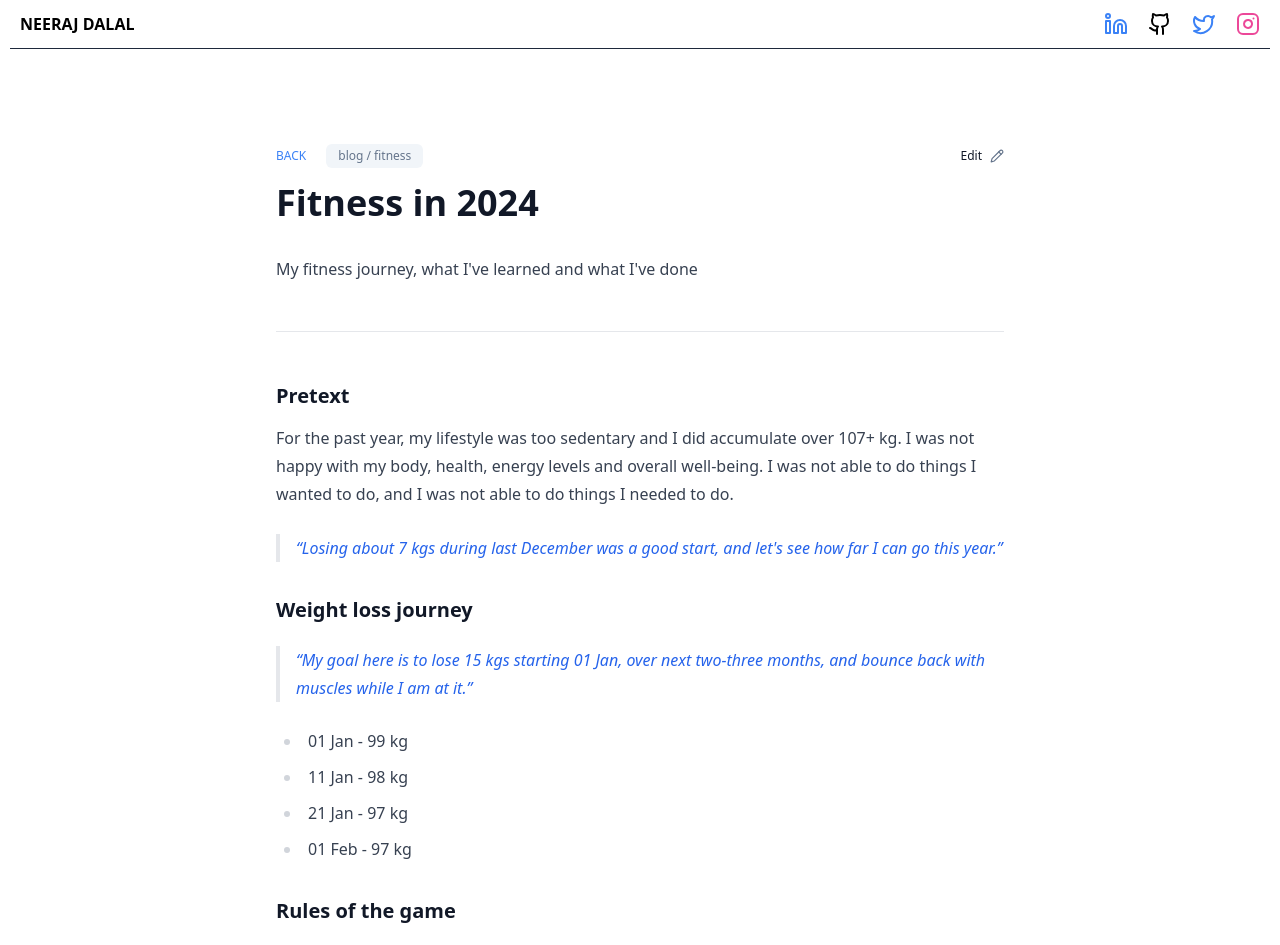
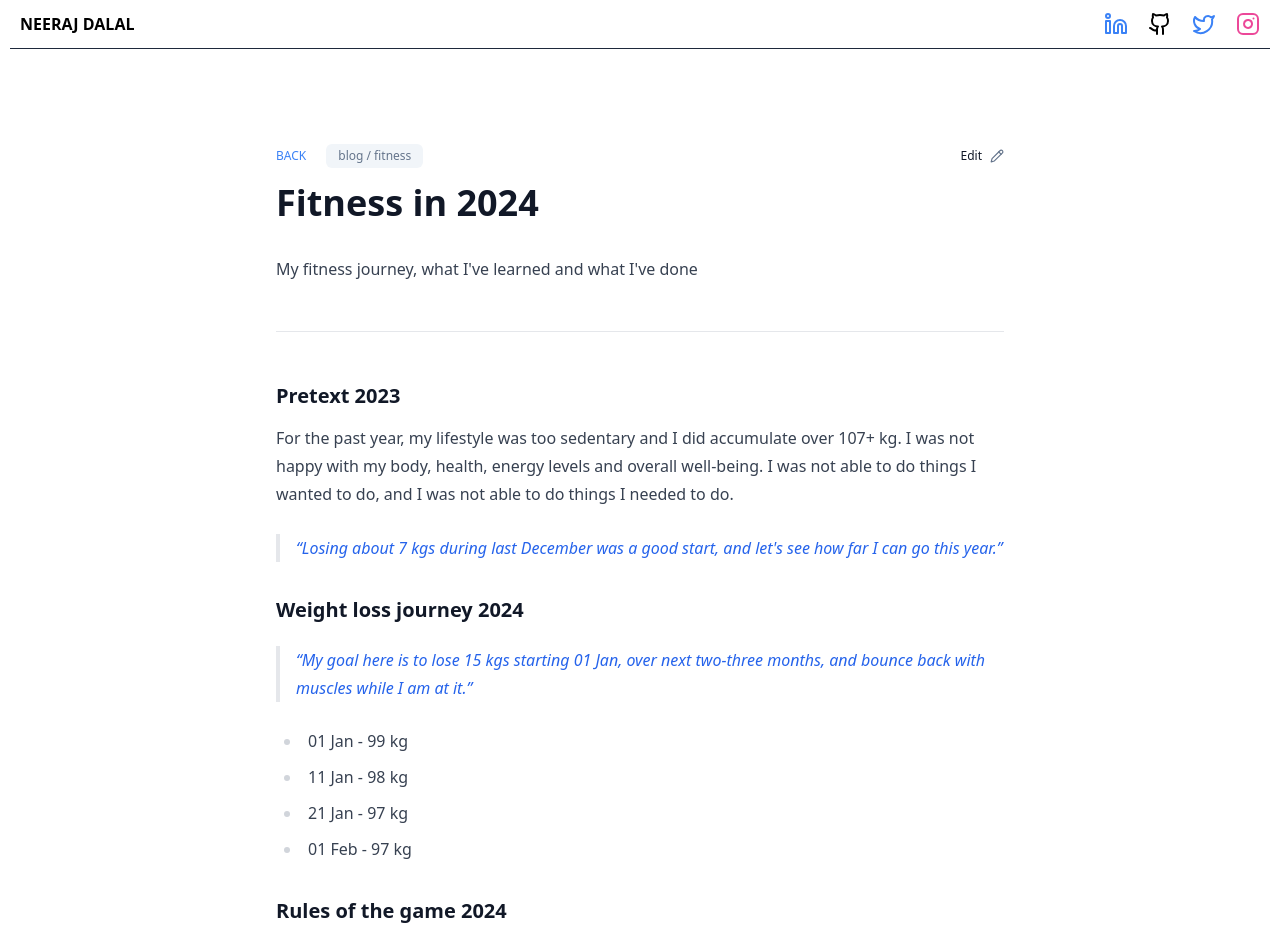
Before and after one commit to nrjdalal/v0.nrjdalal.com, a Next.js app: page /blog/fitness in a window 1280 px wide. Shown: the top 945 px of the page. Built offline with nearby package versions, Linux system fonts and the light colour scheme; no server answers.

Commit message:
Update page.mdx

```diff
--- a/src/app/(mdx)/blog/fitness/page.mdx
+++ b/src/app/(mdx)/blog/fitness/page.mdx
@@ -10,13 +10,13 @@ export const metadata = {
 
 ---
 
-### Pretext
+### Pretext 2023
 
 For the past year, my lifestyle was too sedentary and I did accumulate over 107+ kg. I was not happy with my body, health, energy levels and overall well-being. I was not able to do things I wanted to do, and I was not able to do things I needed to do.
 
 > Losing about 7 kgs during last December was a good start, and let's see how far I can go this year.
 
-### Weight loss journey
+### Weight loss journey 2024
 
 > My goal here is to lose 15 kgs starting 01 Jan, over next two-three months, and bounce back with muscles while I am at it.
 
@@ -25,7 +25,7 @@ For the past year, my lifestyle was too sedentary and I did accumulate over 107+
 - 21 Jan - 97 kg
 - 01 Feb - 97 kg
 
-### Rules of the game
+### Rules of the game 2024
 
 Will start slow and build up the momentum. I will be following a few rules to keep myself in check.
 
```
